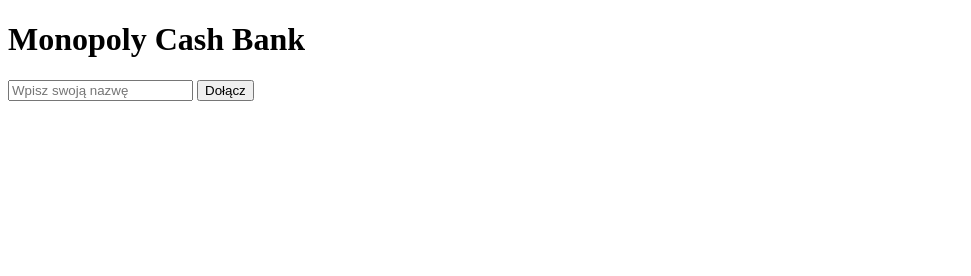
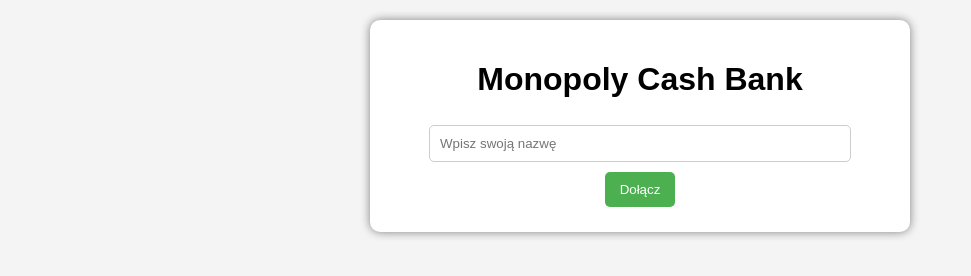
Before and after one commit to dabusiaki/dabusiaki.github.io, a plain HTML site: page index.html in a window 1280 px wide. Shown: the whole page, without its empty margins (0-971 px from the left). Drawn offline with Linux system fonts and the light colour scheme.

Commit message:
Update index.html

```diff
--- a/index.html
+++ b/index.html
@@ -4,30 +4,31 @@
   <meta charset="UTF-8">
   <meta name="viewport" content="width=device-width, initial-scale=1.0">
   <title>Monopoly Cash Bank</title>
-  <link rel="stylesheet" href="style.css">
-  <!-- Używamy Firebase w wersji 8.10.0, która nie korzysta z modułów -->
+  <link rel="stylesheet" href="styles.css">
+  <!-- Ładujemy Firebase w wersji 8.10.0 – nie korzysta z import/export -->
   <script src="https://www.gstatic.com/firebasejs/8.10.0/firebase-app.js"></script>
   <script src="https://www.gstatic.com/firebasejs/8.10.0/firebase-firestore.js"></script>
   <script src="https://www.gstatic.com/firebasejs/8.10.0/firebase-messaging.js"></script>
+  <!-- Nasz skrypt – defer zapewnia, że załaduje się po stronie HTML -->
   <script src="script.js" defer></script>
 </head>
 <body>
   <div class="container">
     <h1>Monopoly Cash Bank</h1>
 
-    <!-- Sekcja dołączenia do gry -->
+    <!-- Sekcja dołączenia do gry (brak hasła, każdy wpisuje tylko nazwę) -->
     <div id="loginSection">
       <input type="text" id="playerName" placeholder="Wpisz swoją nazwę">
       <button onclick="joinGame()">Dołącz</button>
     </div>
 
-    <!-- Panel Banku - widoczny tylko, gdy gracz wpisze nazwę 'Bank' -->
+    <!-- Panel Banku – widoczny tylko, gdy gracz ma nazwę "Bank" -->
     <div id="bankSection" style="display: none;">
       <h2>Panel Banku</h2>
       <button onclick="resetGame()">Zresetuj grę</button>
     </div>
 
-    <!-- Sekcja gry - lista graczy oraz możliwość przelewu pieniędzy -->
+    <!-- Główna sekcja gry – lista graczy i przelewy między graczami -->
     <div id="gameSection" style="display: none;">
       <h2>Gracze</h2>
       <ul id="playersList"></ul>
```
